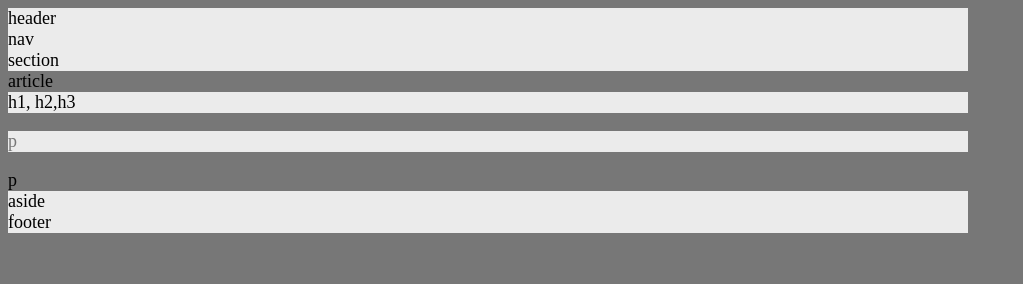
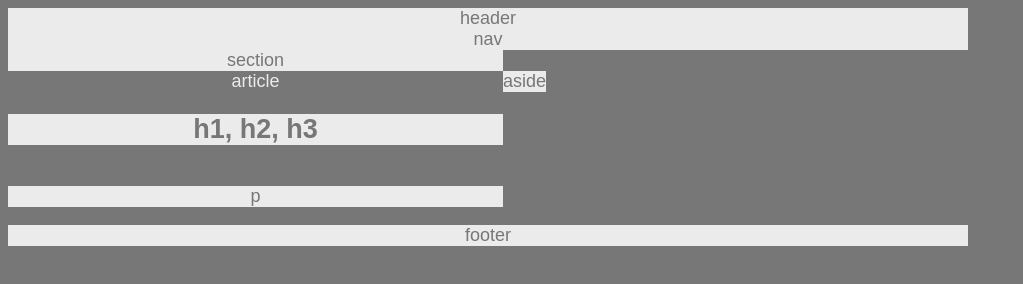
Before and after one commit to jasonkim4201/HW-Wireframe, a plain HTML site: page index.html in a window 1280 px wide. Shown: the whole page, without its empty margins (0-1023 px from the left). Drawn offline with Linux system fonts and the light colour scheme.

Commit message:
getting a little bit closer to the example/goal...

```diff
--- a/index.html
+++ b/index.html
@@ -26,14 +26,12 @@
       <article>
         article
         <header>
-          h1, h2,h3
+          <h1>h1, h2, h3</h1>
         </header>
         <p>
           p
         </p>
       </article>
-
-      <div>p</div>
 
       <aside>aside</aside>
 
--- a/style.css
+++ b/style.css
@@ -1,9 +1,11 @@
+/* body style */
 body {
-  font-family: Arial, Helvetica, sans-serif
+  font-family: Arial, Helvetica, sans-serif;
   color: #777;
   background: #777;
   width: 960px;
   font-size: 18px;
+  text-align: center;
 }
 
 header,
@@ -14,12 +16,29 @@ footer {
   background: #ebebeb;
 }
 
-h1 {
+section {
+  width: 495px;
+  float: left;
+}
+
+article {
   color: #ebebeb;
   background: #777;
+  width: 495px;
+  float: left;
 }
 
+h1,
 p {
   color: #777;
   background: #ebebeb;
+  width: 495px;
+  float: left;
 }
+
+aside {
+  float: left;
+}
+footer {
+  clear: both;
+}
```
